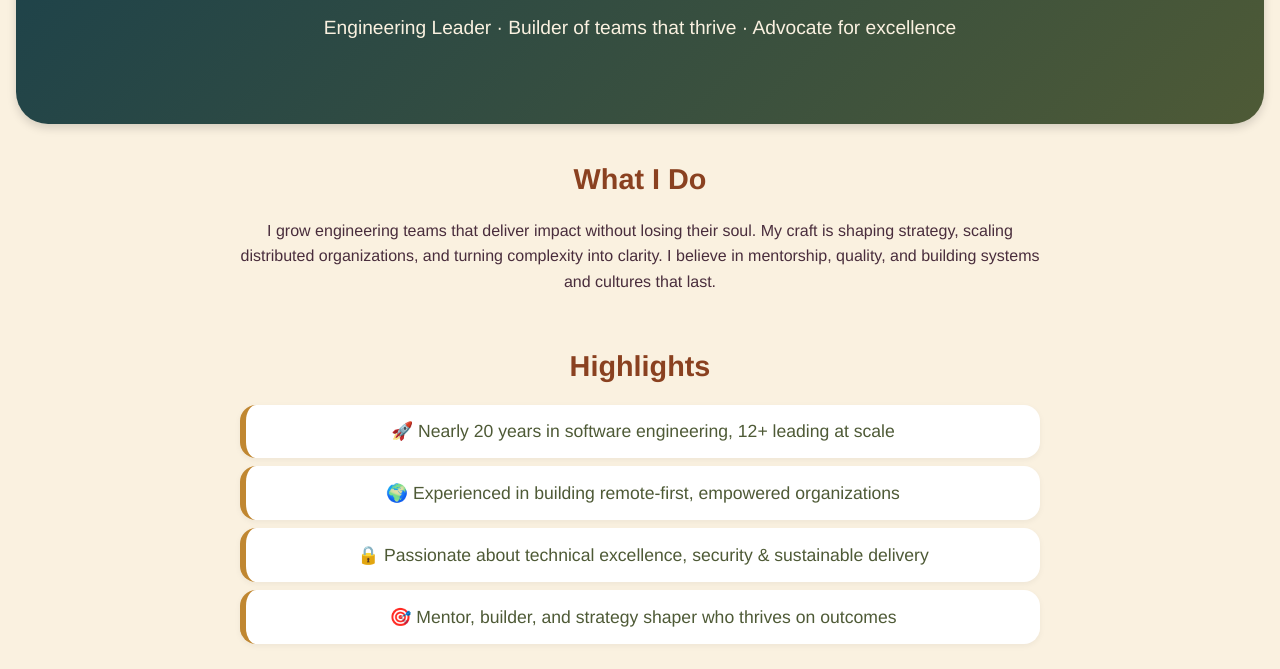
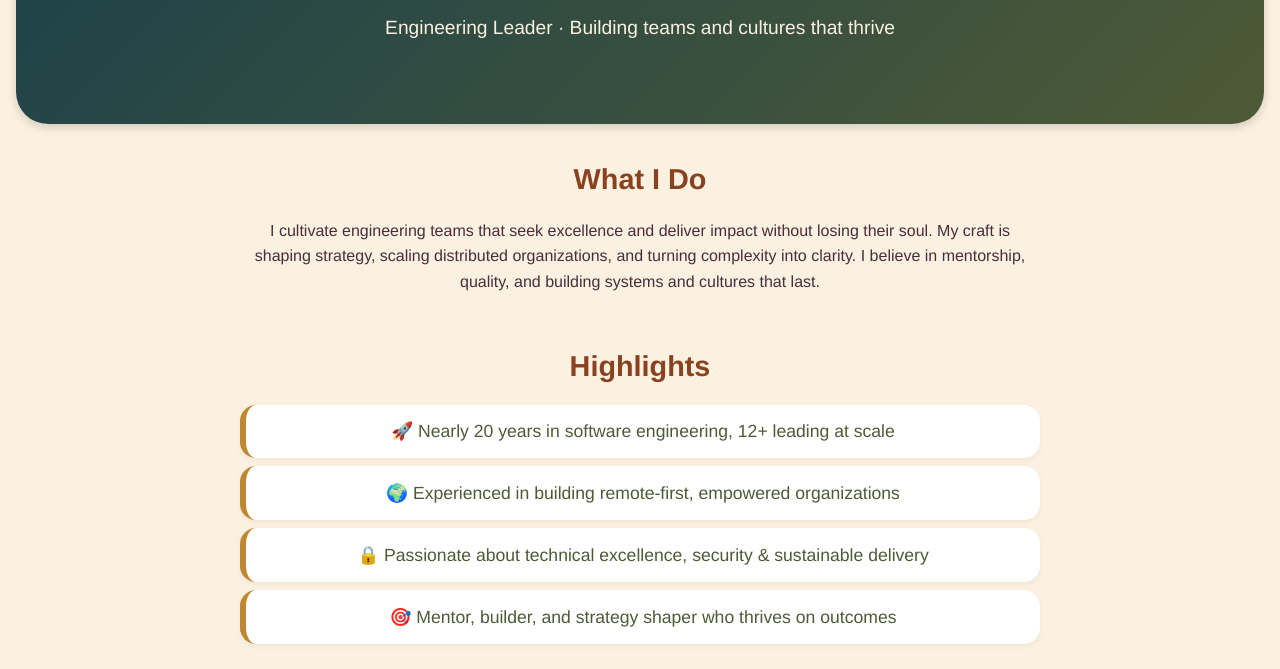
Before and after one commit to paolajmartins/paolajmartins.github.io, a plain HTML site: page index.html in a window 1280 px wide. Shown: the part 131-800 px from the top of the page. Drawn offline with Linux system fonts and the light colour scheme.

Commit message:
Update index.html

```diff
--- a/index.html
+++ b/index.html
@@ -10,7 +10,7 @@
   <header>
     <div class="intro">
       <h1>👋 Hi, I’m <span>Paola Martins</span></h1>
-      <p>Engineering Leader · Builder of teams that thrive · Advocate for excellence</p>
+      <p>Engineering Leader · Building teams and cultures that thrive</p>
     </div>
   </header>
 
@@ -18,10 +18,10 @@
     <section class="about">
       <h2>What I Do</h2>
       <p>
-        I grow engineering teams that deliver impact without losing their soul.
+        I cultivate engineering teams that seek excellence and deliver impact without losing their soul.
         My craft is shaping strategy, scaling distributed organizations, and
-        turning complexity into clarity. I believe in mentorship, quality, and
-        building systems and cultures that last.
+        turning complexity into clarity.
+        I believe in mentorship, quality, and building systems and cultures that last.
       </p>
     </section>
 
```
